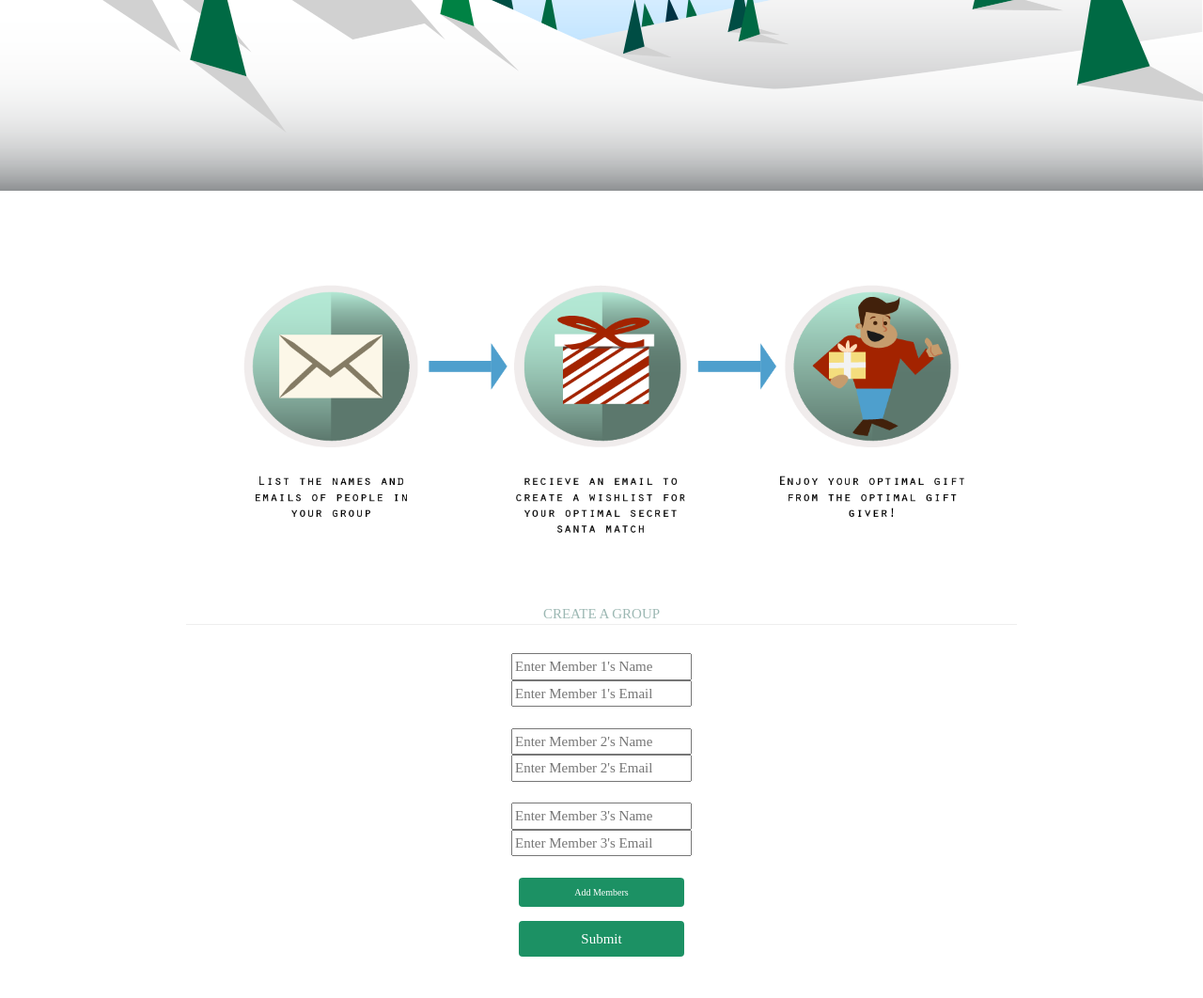
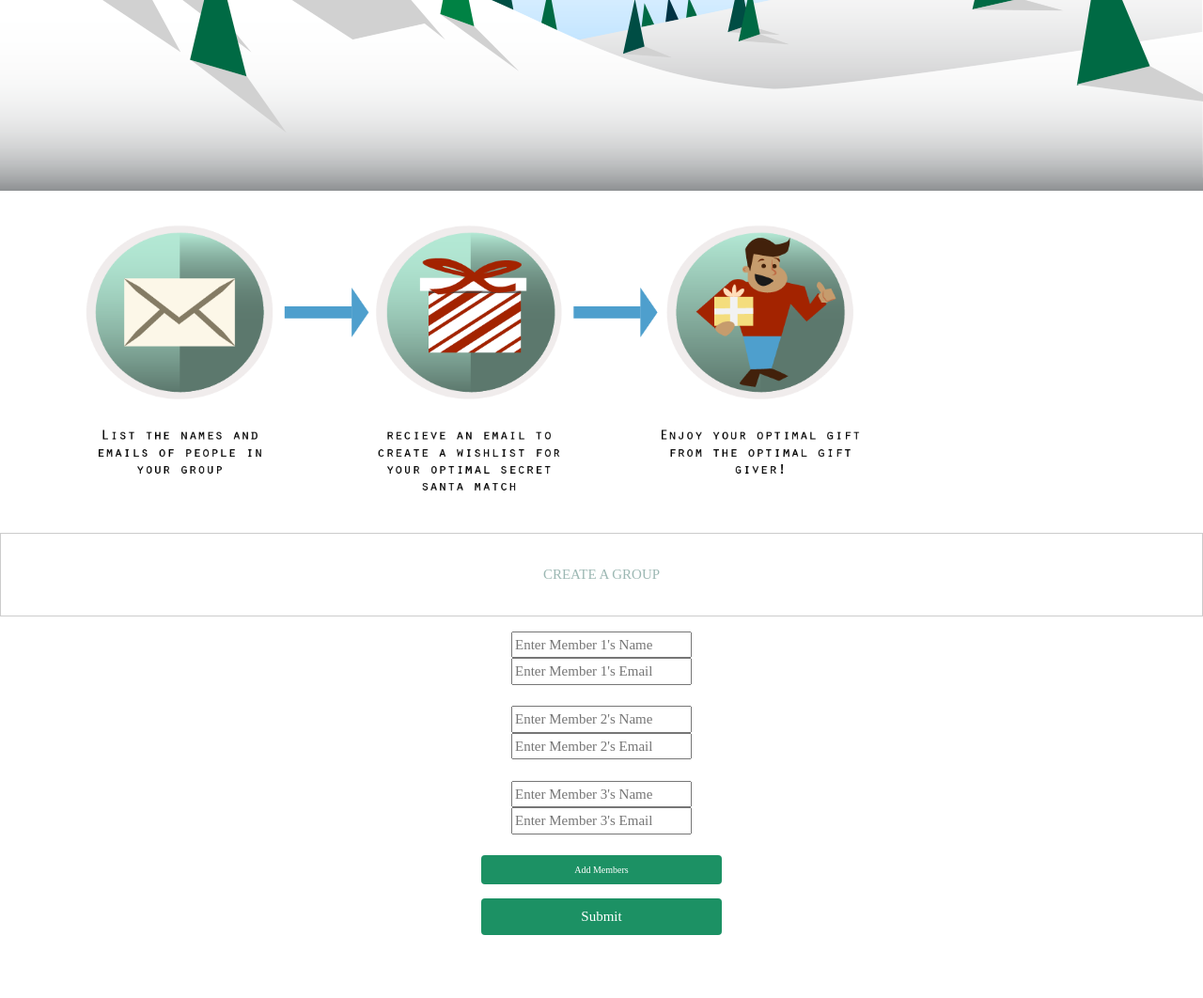
Before and after one commit to todokku/SecretSanta, a Flask app: page / in a window 1280 px wide. Shown: the part 590-1652 px from the top of the page at 94% size. After the commit the page ends 1585 px from the top, so only its background shows below. Run offline with Flask 2, Linux system fonts and the light colour scheme.

Commit message:
cleanup HTML

```diff
--- a/templates/index.html
+++ b/templates/index.html
@@ -1,59 +1,38 @@
 <!DOCTYPE html>
 <html lang="en">
-  <head>
 <title>Optimal Secret Santa</title>
 <meta charset="UTF-8">
 <meta name="viewport" content="width=device-width, initial-scale=1">
 <link rel="stylesheet" href="../static/secret_santa_website.css">
 <!--<script type="text/javascript" src="../static/secret_santa_website.js"></script>-->
-    <link
+<link
       rel="shortcut icon"
       type="image/x-icon"
       href="../static/favicon.ico"
     />
-    </head>
-<body>
 
 <!-- Header -->
 <header class="w3-display-container w3-content w3-center" style="max-width:1500px">
   <img class="w3-image" src="../static/background_1.png" alt="secretsanta" width="1500" height="600">
-  <div class="w3-display-middle w3-padding-large w3-border w3-wide w3-text-light-grey" style = "margin-top: -15%; font-size: 175%;";>
-    <h1 class="w3-hide-medium w3-hide-small  w3-xxxlarge">OPTIMAL</h1>
-    <h5 class="w3-hide-large" style="white-space:nowrap">OPTIMAL SECRET SANTA</h5>
-    <h3 class="w3-hide-medium w3-hide-small">SECRET SANTA</h3>
+  <div class="w3-display-middle w3-padding-large w3-border w3-wide w3-text-light-grey" style = "margin-top: -15%; font-size: 175%;">
+    <h1 class="w3-hide-small w3-hide-medium  w3-xxxlarge">OPTIMAL</h1>
+    <h5 class="w3-hide-large Welcome" style="white-space:nowrap">OPTIMAL SECRET SANTA</h5>
+    <h3 class="w3-hide-small w3-hide-medium">SECRET SANTA</h3>
   </div>
-
-  <!-- Navbar (placed at the bottom of the header image)
-  <div class="w3-bar w3-round w3-display-bottommiddle w3-hide-small w3-font" style="bottom:-16px">
-    <a href="#" class="w3-bar-item w3-button">Home</a>
-    <a href="#portfolio" class="w3-bar-item w3-button">About</a>
-    <a href="#contact" class="w3-bar-item w3-button">Create A Group</a>
-  </div>-->
 </header>
 
-<!-- Navbar on small screens -->
+ <!-- <h2 class = "w3-center"></h2> -->
 
-</div>
-<!-- Page content -->
-<div class="w3-content w3-padding-large w3-margin-top" id="About">
-
-
-  <h2 class = "w3-center"></h2>
-    <p> </p>
-
-  <img src="../static/infographic1.png" alt="infographic" class="w3-image w3-margin-top" width="1000" height="500">
+ <img src="../static/infographic1.png" alt="infographic" class="w3-image w3-margin-top center" width="1000" height="500">
 
   <!-- Create A group -->
-  <div class=" w3-padding-large w3-padding-32 w3-margin-top" id="Create A Group" width = "750";>
-    <h3 class="w3-center Welcome">CREATE A GROUP</h3>
-    <hr>
-    <p class = "w3-center">
+  <div class=" w3-padding-large w3-padding-32 w3-margin-top w3-border w3-margin-top w3-margin-bottom"> <!--id="Create A Group">-->
+    <h3 class="Welcome" style= "text-align: center;">CREATE A GROUP</h3>
+</div>
 
-    </p>
 
       <div class="CreateAGroup Welcome" style = "text-align: center">
         <script src="https://cdnjs.cloudflare.com/ajax/libs/jquery/3.4.1/jquery.min.js"></script>
-
     <body>
 
         <form action="/submit" method="POST">
@@ -62,19 +41,19 @@
               id="add-more"
               type="button"
               value="Add Members"
-              class="w3-button w3-width w3-font w3-background-color w3-bar w3-round"
+              class="w3-button w3-width w3-font w3-background-color w3-bar w3-round w3-hover-green"
               style="margin-bottom: 15px; text-align: center; font-size: x-small;"
-            ></input>
+            >
             <br />
             <input
             type="submit"
             value="Submit"
-            class=" w3-button w3-width w3-font w3-background-color w3-bar w3-round"
+            class=" w3-button w3-width w3-font w3-background-color w3-bar w3-round w3-hover-green"
             style = "text-align: center;"
-            ></input>
+            >
           </form>
         </div>
-      </body>
+    </body>
       <script>var size_init = 3;
         $(document).ready(function() {
           for (var i = 1; i < size_init + 1; i++) {
@@ -104,12 +83,10 @@
             //$("input").addClass("member");
           });
         });</script>
-    </body>
 
-  </div>
+
+
 
 <!-- End page content -->
-</div>
 
-</body>
 </html>
```
